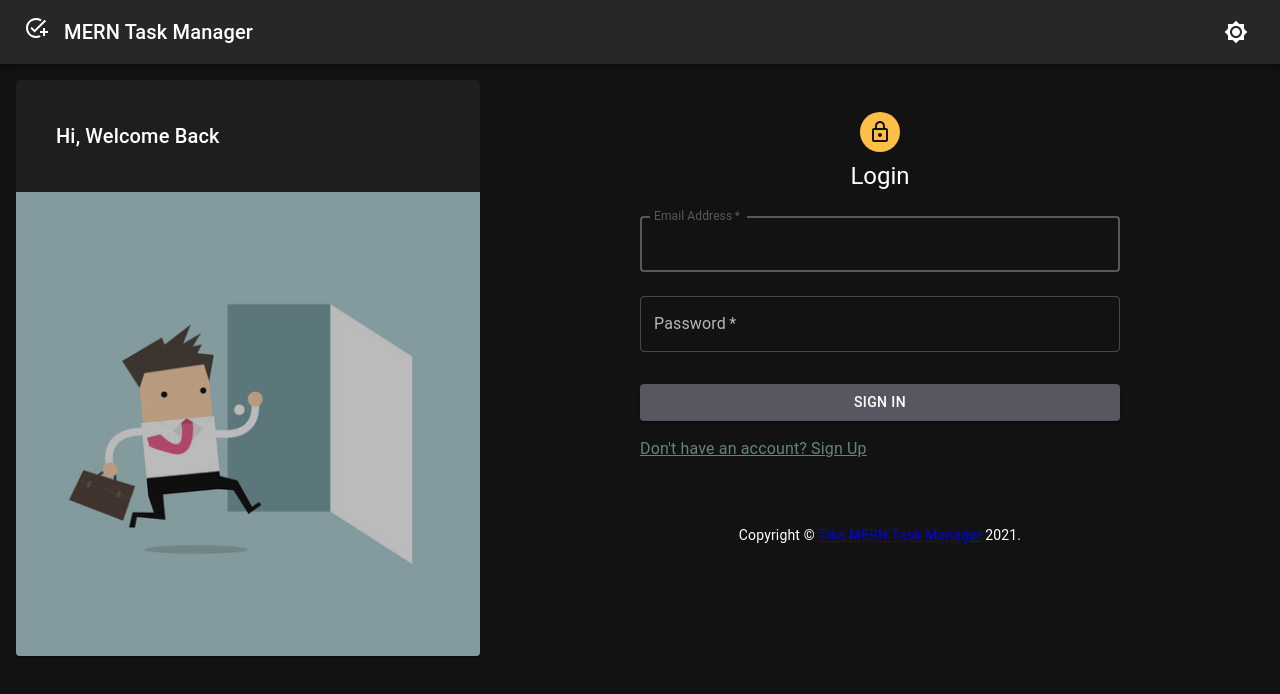
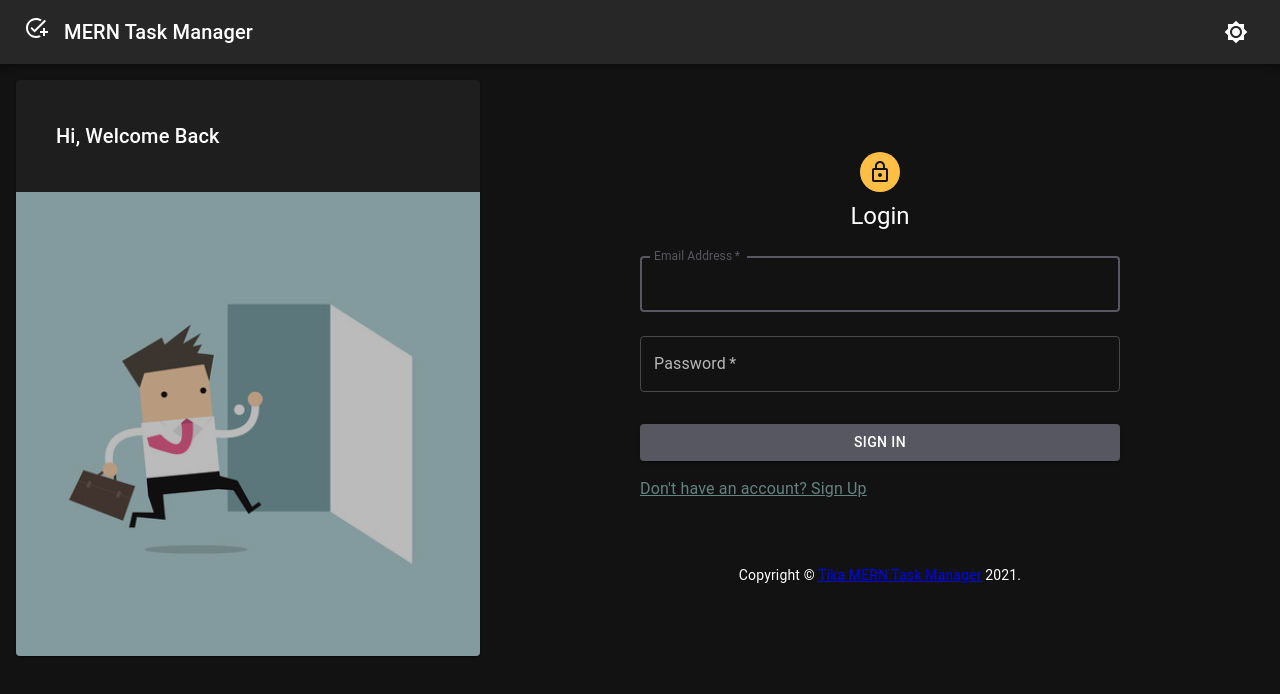
Before and after one commit to jadilovic/task-manager-heroku, a React (Create React App) app in the folder frontend/: page / in a window 1280 px wide. Shown: the top 694 px of the page. Built offline with nearby package versions, Linux system fonts and the light colour scheme.

Commit message:
center login and loading page

```diff
--- a/frontend/src/components/LoadingPage.js
+++ b/frontend/src/components/LoadingPage.js
@@ -10,7 +10,7 @@ export default function App() {
 			direction="column"
 			alignItems="center"
 			justifyContent="center"
-			style={{ minHeight: '100vh' }}
+			style={{ minHeight: '80vh' }}
 		>
 			<Grid item xs={12}>
 				<Stack sx={{ color: 'grey.500' }} spacing={2} direction="row">
--- a/frontend/src/pages/Login.js
+++ b/frontend/src/pages/Login.js
@@ -98,7 +98,7 @@ const Login = () => {
 				<ContentStyle>
 					<Box
 						sx={{
-							marginTop: 2,
+							marginTop: 7,
 							display: 'flex',
 							flexDirection: 'column',
 							alignItems: 'center',
```
